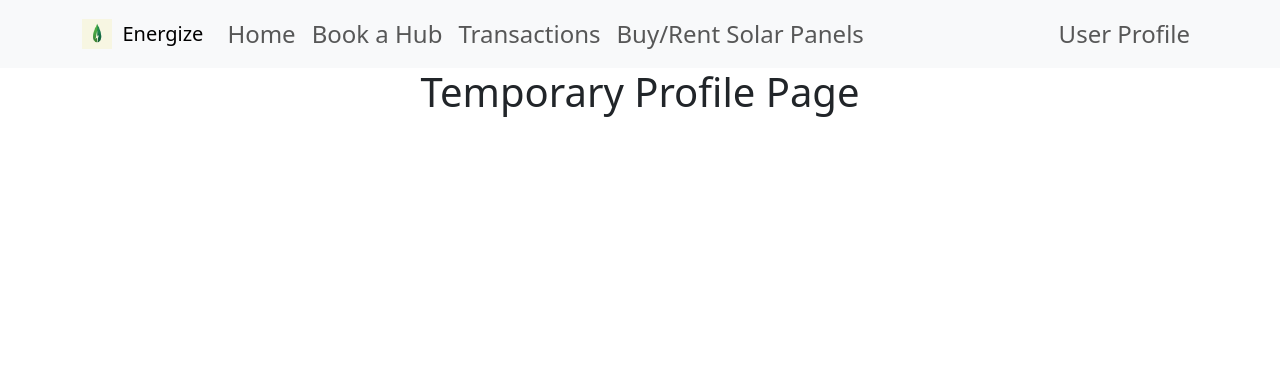
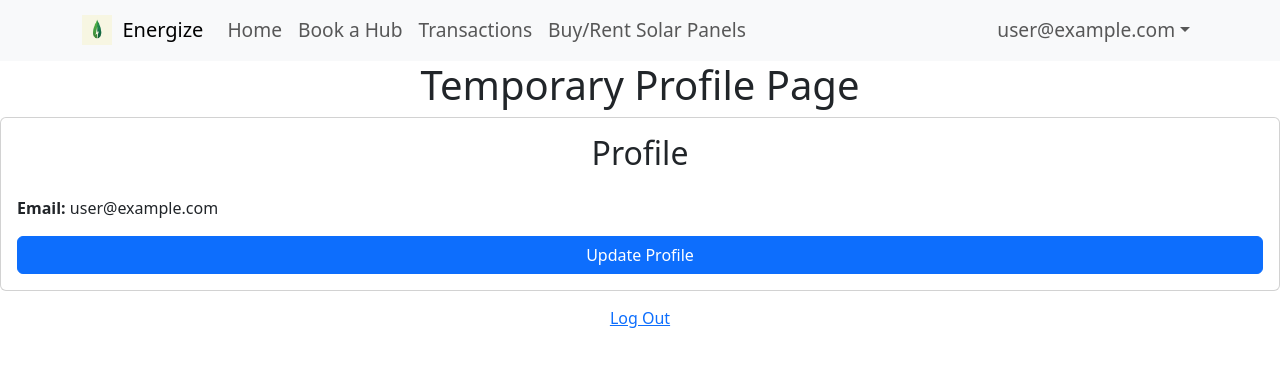
Before and after one commit to Chockaaa/Energize, a React (Create React App) app in the folder energize_app/: page /Profile in a window 1280 px wide. Shown: the top 366 px of the page. Built offline with nearby package versions, Linux system fonts and the light colour scheme; no server answers; sample sign-in values are in the browser's storage.

Commit message:
Added Top Right Profile Component

```diff
--- a/energize_app/src/components/Dashboard.js
+++ b/energize_app/src/components/Dashboard.js
@@ -1,46 +1,15 @@
-import React, { useState } from "react"
-import { Card, Button, Alert } from "react-bootstrap"
-import { useAuth } from "../contexts/AuthContext"
-import { Link, useNavigate } from "react-router-dom"
+import React from "react"
 import NavigationBar from "./NavigationBar"
 
 export default function Dashboard() {
-  const [error, setError] = useState("")
-  const { currentUser, logout } = useAuth()
-  const navigate = useNavigate()
 
-  async function handleLogout() {
-    setError("")
-
-    try {
-      await logout()
-      navigate("/login")
-    } catch {
-      setError("Failed to log out")
-    }
-  }
 
   return (
     <>
     <NavigationBar/>
     <div class="col d-flex justify-content-center">
-            <h1>Temporary Dashboard Page</h1>
-        </div>
-      <Card>
-        <Card.Body>
-          <h2 className="text-center mb-4">Profile</h2>
-          {error && <Alert variant="danger">{error}</Alert>}
-          <strong>Email:</strong> {currentUser.email}
-          <Link to="/update-profile" className="btn btn-primary w-100 mt-3">
-            Update Profile
-          </Link>
-        </Card.Body>
-      </Card>
-      <div className="w-100 text-center mt-2">
-        <Button variant="link" onClick={handleLogout}>
-          Log Out
-        </Button>
-      </div>
+        <h1>Temporary Dashboard Page</h1>
+    </div>
     </>
   )
 }
--- a/energize_app/src/components/NavigationBar.js
+++ b/energize_app/src/components/NavigationBar.js
@@ -1,11 +1,29 @@
-import React from 'react';
-import {Nav,Navbar,Container} from 'react-bootstrap';
+import React, { useState }  from 'react';
+import { useAuth } from "../contexts/AuthContext"
+import {useNavigate } from "react-router-dom"
+import {Nav,Navbar,Container,NavDropdown} from 'react-bootstrap';
 
 
 const NavigationBar=()=>{
 
+    const [error, setError] = useState("")
+    const { currentUser, logout } = useAuth()
+    const navigate = useNavigate()
+
+    async function handleLogout() {
+      setError("")
+
+      try {
+        await logout()
+        navigate("/login")
+      } catch {
+        setError("Failed to log out")
+      }
+    }
+
+
     return (
-        <Navbar bg="light" expand="lg" style={{fontSize:"1.5rem"}}>
+        <Navbar bg="light" expand="lg" style={{fontSize:"1.2rem"}}>
         <Container>
             <Navbar.Brand href="/"><img src="./logo.jpg" width="30" height="30" class="d-inline-block align-top" alt=""/>&nbsp;&nbsp;Energize</Navbar.Brand>
             <Navbar.Toggle aria-controls="basic-navbar-nav" />
@@ -17,7 +35,10 @@ const NavigationBar=()=>{
                 <Nav.Link href="/SolarPanels">Buy/Rent Solar Panels</Nav.Link>
             </Nav>
             <Nav>
-                <Nav.Link href="/Profile">User Profile</Nav.Link>
+            <NavDropdown title={currentUser.email} id="basic-nav-dropdown">
+                <Nav.Link href="/Profile">Profile</Nav.Link>
+                <Nav.Link href="#" onClick={handleLogout}>Log Out</Nav.Link>
+            </NavDropdown>
             </Nav>
             </Navbar.Collapse>
         </Container>
--- a/energize_app/src/components/Profile.js
+++ b/energize_app/src/components/Profile.js
@@ -1,18 +1,46 @@
-import React from 'react';
+import React, { useState } from "react"
+import { Card, Button, Alert } from "react-bootstrap"
+import { useAuth } from "../contexts/AuthContext"
+import { Link, useNavigate } from "react-router-dom"
 import NavigationBar from "./NavigationBar"
 
-const Profile=()=>{
+export default function Profile() {
+  const [error, setError] = useState("")
+  const { currentUser, logout } = useAuth()
+  const navigate = useNavigate()
 
-    return (
+  async function handleLogout() {
+    setError("")
 
-        <>
-        <NavigationBar/>
-        <div class="col d-flex justify-content-center">
+    try {
+      await logout()
+      navigate("/login")
+    } catch {
+      setError("Failed to log out")
+    }
+  }
+
+  return (
+    <>
+    <NavigationBar/>
+    <div class="col d-flex justify-content-center">
             <h1>Temporary Profile Page</h1>
         </div>
-        </>
-        );
-    }
-
-
-export default Profile;
+      <Card>
+        <Card.Body>
+          <h2 className="text-center mb-4">Profile</h2>
+          {error && <Alert variant="danger">{error}</Alert>}
+          <strong>Email:</strong> {currentUser.email}
+          <Link to="/update-profile" className="btn btn-primary w-100 mt-3">
+            Update Profile
+          </Link>
+        </Card.Body>
+      </Card>
+      <div className="w-100 text-center mt-2">
+        <Button variant="link" onClick={handleLogout}>
+          Log Out
+        </Button>
+      </div>
+    </>
+  )
+}
```
